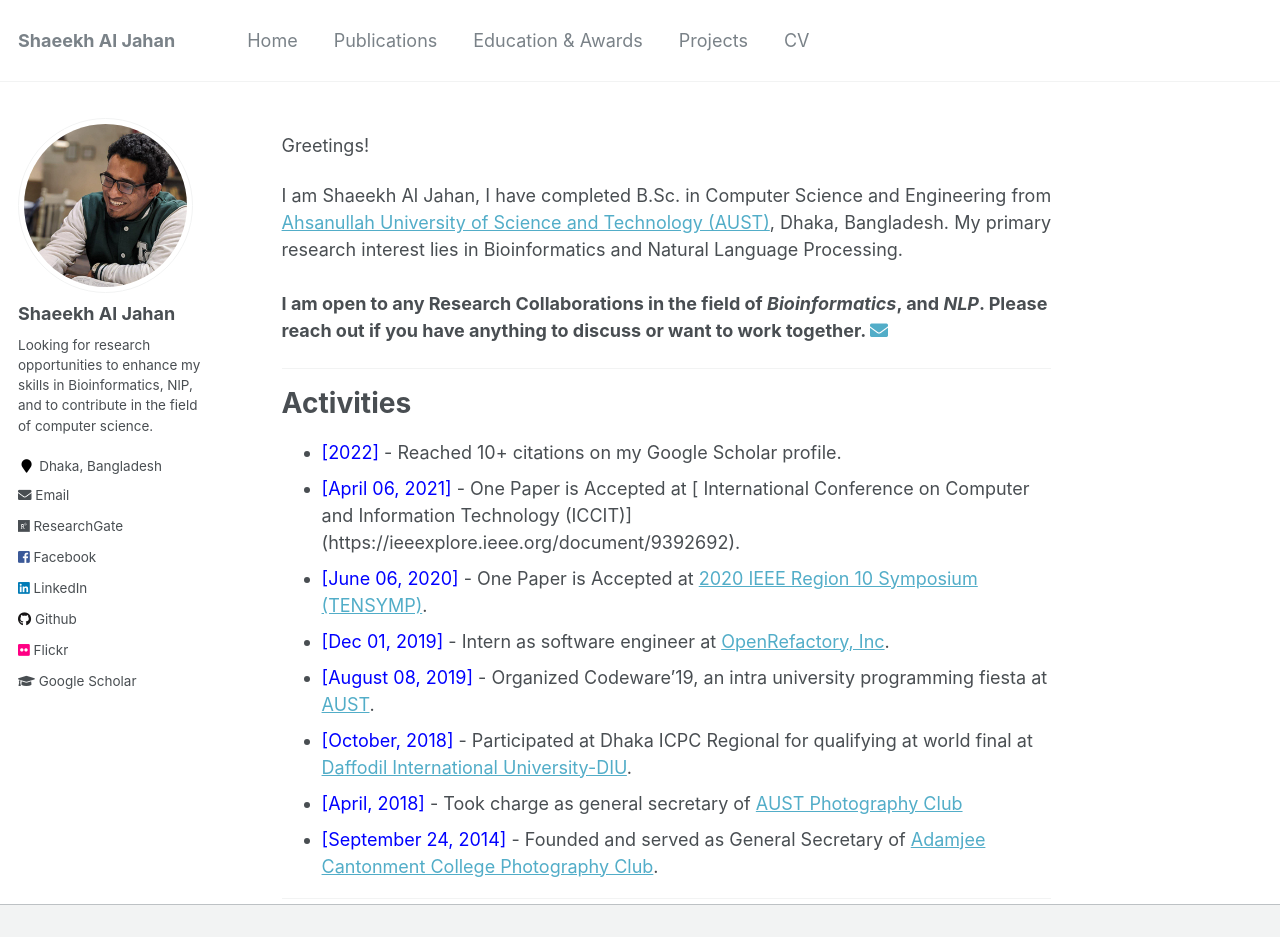
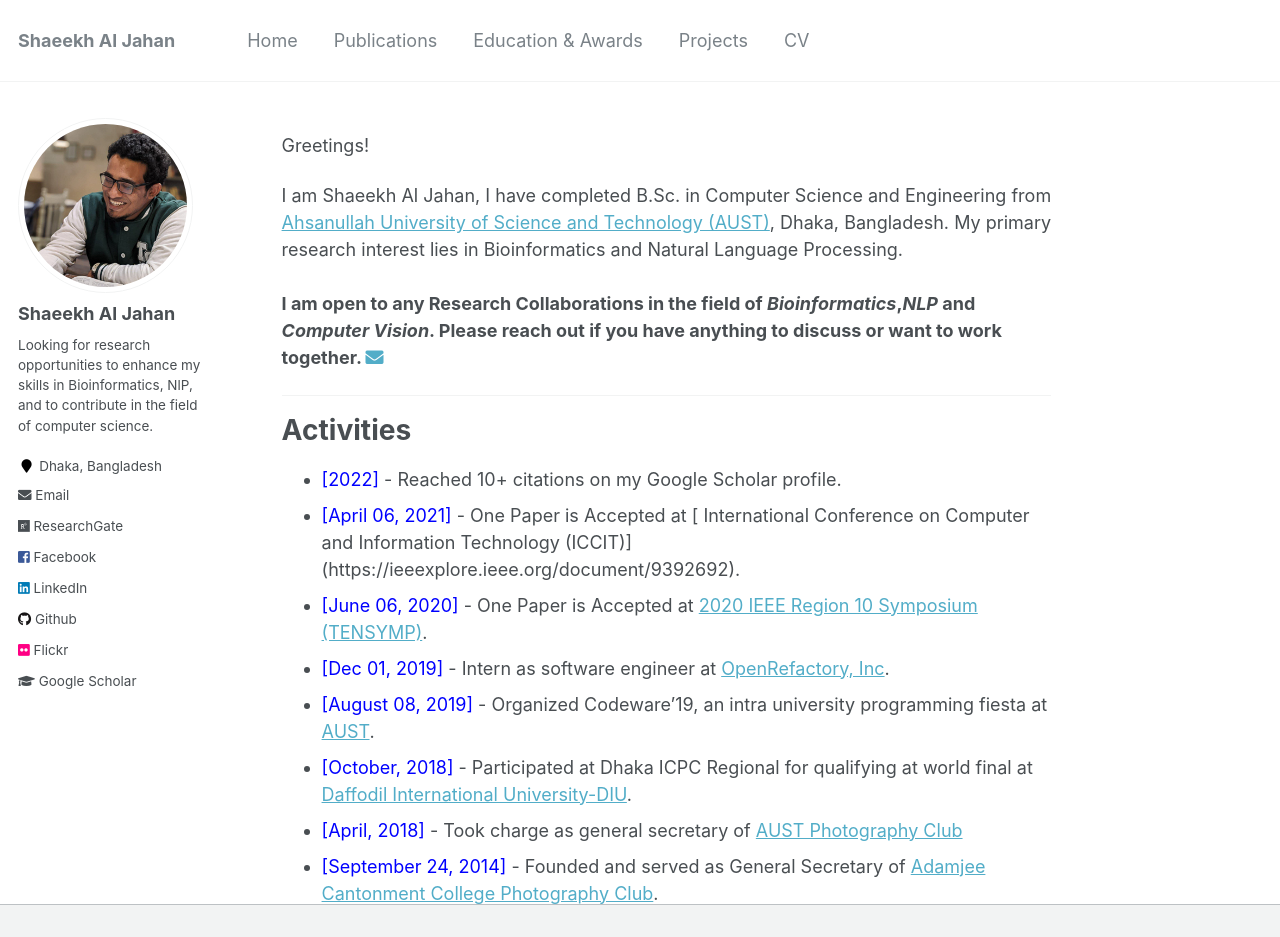
Before and after one commit to shaeekh/shaeekh.github.io, a Jekyll site: the page built from _pages/about.md, in a window 1280 px wide and 1133 px high, cut to the strip 0-937 px from the top of the window. Built offline with Jekyll 4.4.1, drawn with Linux system fonts in a browser that asks for light colours; a script that is not in the unit is left out.

Commit message:
mukto bondi

```diff
--- a/_pages/about.md
+++ b/_pages/about.md
@@ -14,7 +14,7 @@ Greetings!
 
 I am Shaeekh Al Jahan, I have completed B.Sc. in Computer Science and Engineering from <a href="http://aust.edu/">Ahsanullah University of Science and Technology (AUST)</a>, Dhaka, Bangladesh. My primary research interest lies in Bioinformatics and Natural Language Processing. <br /><br /></div>
 
-<b> I am open to any Research Collaborations in the field of *Bioinformatics*, and *NLP*. Please reach out if you have anything to discuss or want to work together.  </b> <a href="shaeekhshuvro@gmail.com"><i class="fas fa-envelope"></i></a> <br />
+<b> I am open to any Research Collaborations in the field of *Bioinformatics*,*NLP* and *Computer Vision*. Please reach out if you have anything to discuss or want to work together.  </b> <a href="shaeekhshuvro@gmail.com"><i class="fas fa-envelope"></i></a> <br />
 
 
 -----------
```
Also changed, not shown: _pages/cv.md (+1 -2 lines).
